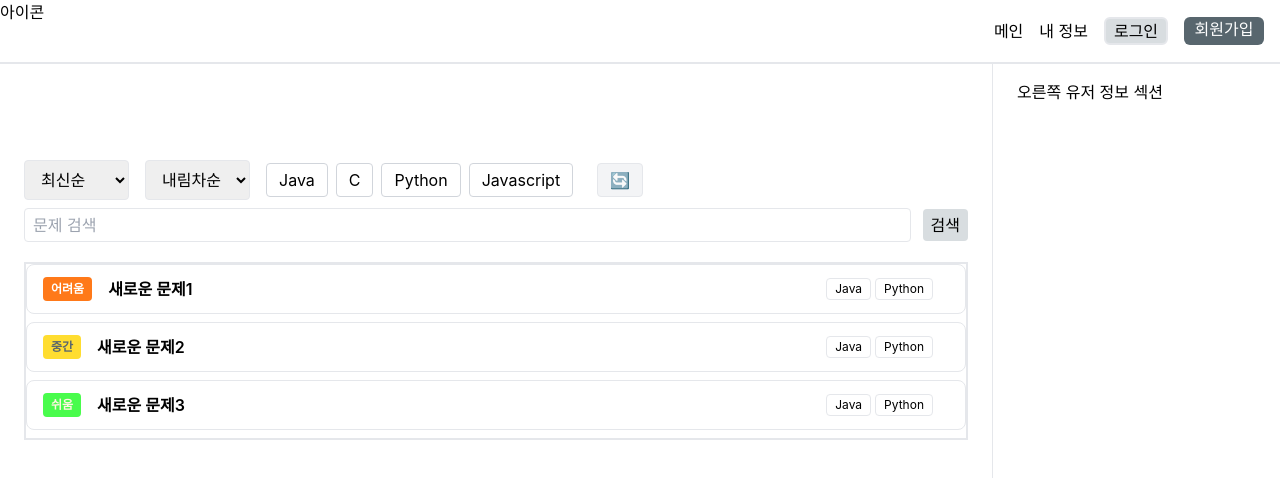
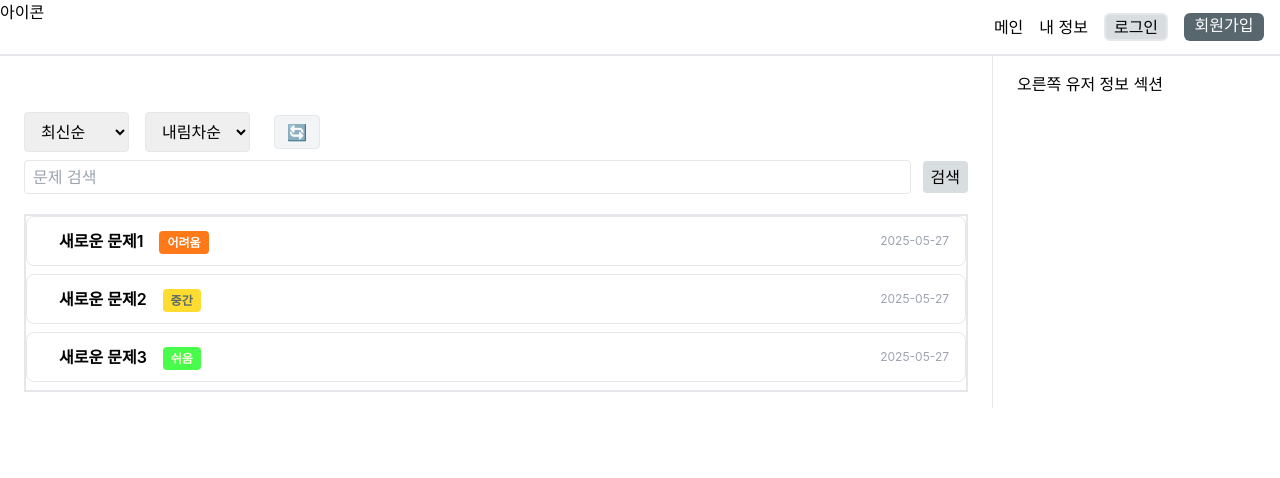
Before and after one commit to COMFORTO-O/SKShieldus_Rookies_team7, a React (Vite) app in the folder FrontEnd/sk-7-front-app/: page / in a window 1280 px wide. Shown: the top 478 px of the page. Built offline with nearby package versions, Linux system fonts and the light colour scheme.

Commit message:
중간 머지

```diff
--- a/FrontEnd/sk-7-front-app/package.json
+++ b/FrontEnd/sk-7-front-app/package.json
@@ -30,6 +30,7 @@
         "eslint-plugin-react-hooks": "^5.2.0",
         "eslint-plugin-react-refresh": "^0.4.19",
         "globals": "^16.0.0",
+        "nodemon": "^3.1.10",
         "postcss": "^8.5.3",
         "tailwindcss": "^3.4.17",
         "vite": "^6.3.5"
--- a/FrontEnd/sk-7-front-app/src/App.jsx
+++ b/FrontEnd/sk-7-front-app/src/App.jsx
@@ -12,10 +12,10 @@ import Navbar from "./components/molecules/Navbar";
 function App() {
     return (
         <div className="h-screen flex flex-col">
-            <header className="flex-none">
+            <header className="flex-none sticky top-0 z-50">
                 <Navbar />
             </header>
-            <main className="flex-1 overflow-hidden bg-black">
+            <main className="flex-auto min-h-0 overflow-auto">
                 <Routes>
                     <Route path="/" element={<MainPage />} />
                     <Route path="/login" element={<LoginPage />} />
--- /dev/null
+++ b/FrontEnd/sk-7-front-app/src/api/getProblems.js
@@ -0,0 +1,7 @@
+import axios from 'axios';
+
+export const getProblems = async () => {
+    try {
+        const response = await axios.get()
+    }
+}
--- a/FrontEnd/sk-7-front-app/src/components/atoms/CategoryBar.jsx
+++ b/FrontEnd/sk-7-front-app/src/components/atoms/CategoryBar.jsx
@@ -1,8 +1,8 @@
 import { useCallback, useState } from "react";
 import useCategoryStore from "../../store/useCategoryStore";
 
-// 정렬, 카테고리, 푼 문제 제외 체크박스 등
-const languages = ["Java", "C", "Python", "Javascript"];
+// // 정렬, 카테고리, 푼 문제 제외 체크박스 등
+// const languages = ["Java", "C", "Python", "Javascript"];
 
 const sortOptions = [
     { label: "최신순", value: "recent" },
@@ -19,9 +19,7 @@ const CategoryBar = ({ onRefresh, onSearch }) => {
     // 상태
     const {
         sort,
-        selectedLanguages,
         setSort,
-        setSelectedLanguages,
         order = "desc",
         setOrder,
     } = useCategoryStore();
@@ -46,19 +44,19 @@ const CategoryBar = ({ onRefresh, onSearch }) => {
         [setOrder]
     );
 
-    // 언어 선택
-    const handleLangToggle = useCallback(
-        (lang) => {
-            let next;
-            if (selectedLanguages.includes(lang)) {
-                next = selectedLanguages.filter((l) => l !== lang);
-            } else {
-                next = [...selectedLanguages, lang];
-            }
-            setSelectedLanguages(next);
-        },
-        [selectedLanguages, setSelectedLanguages]
-    );
+    // // 언어 선택
+    // const handleLangToggle = useCallback(
+    //     (lang) => {
+    //         let next;
+    //         if (selectedLanguages.includes(lang)) {
+    //             next = selectedLanguages.filter((l) => l !== lang);
+    //         } else {
+    //             next = [...selectedLanguages, lang];
+    //         }
+    //         setSelectedLanguages(next);
+    //     },
+    //     [selectedLanguages, setSelectedLanguages]
+    // );
 
     // 새로고침 버튼 클릭
     const handleRefresh = () => {
@@ -102,7 +100,7 @@ const CategoryBar = ({ onRefresh, onSearch }) => {
                 </select>
 
                 {/* 언어 선택 박스 */}
-                <div className="flex gap-2 flex-wrap">
+                {/* <div className="flex gap-2 flex-wrap">
                     {languages.map((lang) => (
                         <button
                             key={lang}
@@ -117,7 +115,7 @@ const CategoryBar = ({ onRefresh, onSearch }) => {
                             {lang}
                         </button>
                     ))}
-                </div>
+                </div> */}
 
                 {/* 새로고침 버튼 */}
                 <button
--- a/FrontEnd/sk-7-front-app/src/components/atoms/ProblemItem.jsx
+++ b/FrontEnd/sk-7-front-app/src/components/atoms/ProblemItem.jsx
@@ -6,31 +6,26 @@ const levelColor = {
     쉬움: "bg-levelColor-easy text-vanila",
 };
 
-const ProblemItem = ({
-    level,
-    title,
-    p_id,
-    languages = [],
-    createdAt,
-    onClick,
-}) => {
+const ProblemItem = ({ level, title, p_id, createdAt, onClick }) => {
     return (
         <div
             className="flex items-center justify-between border rounded-lg px-4 py-3 mb-2 cursor-pointer hover:bg-secondary transition"
             onClick={() => onClick && onClick(p_id)}
         >
+            <div className="flex-1">
+                {/* 제목 */}
+                <span className=" ml-4 font-semibold">{title}</span>
                 {/* 난이도 */}
                 <span
-                className={`px-2 py-1 rounded text-xs font-bold  ${
+                    className={`ml-4 px-2 py-1 rounded text-xs font-bold  ${
                         levelColor[level] || "bg-gray-300"
                     }`}
                 >
                     {level}
                 </span>
-            {/* 제목 */}
-            <span className="flex-1 ml-4 font-semibold">{title}</span>
+            </div>
             {/* 사용 가능 언어 */}
-            <div className="flex gap-1 mr-4">
+            {/* <div className="flex gap-1 mr-4">
                 {languages.map((lang) => (
                     <span
                         key={lang}
@@ -39,9 +34,10 @@ const ProblemItem = ({
                         {lang}
                     </span>
                 ))}
-            </div>
+            </div> */}
             {/* 등록 시간 */}
             <span className="text-xs text-gray-400">{createdAt}</span>
+            {/* 정답률 */}
         </div>
     );
 };
--- a/FrontEnd/sk-7-front-app/src/components/molecules/MainContents.jsx
+++ b/FrontEnd/sk-7-front-app/src/components/molecules/MainContents.jsx
@@ -17,25 +17,26 @@ export default function MainContents() {
     }, [sort, selectedLanguages]);
 
     return (
-        <div className="h-full">
-            <div className="h-auto mt-20">
+        <div>
+            <div className="mt-10">
                 <CategoryBar />
             </div>
             <div className="border-solid border-2 mt-5">
+                {/* 문제 리스트 가져오기 */}
                 <ProblemItem
                     title={"새로운 문제1"}
                     level={"어려움"}
-                    languages={["Java", "Python"]}
+                    createdAt={"2025-05-27"}
                 />
                 <ProblemItem
                     title={"새로운 문제2"}
                     level={"중간"}
-                    languages={["Java", "Python"]}
+                    createdAt={"2025-05-27"}
                 />
                 <ProblemItem
                     title={"새로운 문제3"}
                     level={"쉬움"}
-                    languages={["Java", "Python"]}
+                    createdAt={"2025-05-27"}
                 />
             </div>
         </div>
--- a/FrontEnd/sk-7-front-app/src/components/molecules/Navbar.jsx
+++ b/FrontEnd/sk-7-front-app/src/components/molecules/Navbar.jsx
@@ -1,8 +1,10 @@
 import { Link } from "react-router-dom";
 
 const Navbar = () => {
+    // 로그인 유무 ( 로컬 스토리지, 쿠키 )
+
     return (
-        <div className="h-16 flex justify-between border-b-2">
+        <div className="h-14 flex justify-between border-b-2">
             {/* 아이콘 */}
             <p>아이콘</p>
             {/* 네비게이션 바 */}
--- a/FrontEnd/sk-7-front-app/src/pages/LoginPage.jsx
+++ b/FrontEnd/sk-7-front-app/src/pages/LoginPage.jsx
@@ -6,9 +6,9 @@ function LoginPage() {
     return (
         <>
             {/* 전체 레이아웃 */}
-            <div className="grid grid-cols-1 xl:grid-cols-[40%_1fr] h-screen overflow-y-auto">
+            <div className="grid grid-cols-1 xl:grid-cols-[40%_1fr] overflow-y-auto">
                 {/* 왼쪽 컨테이너 */}
-                <div className="hidden xl:flex flex-col h-screen">
+                <div className="hidden xl:flex flex-col">
                     {/* 섹션 */}
                     <div className="h-full bg-primary text-white font-bold text-6xl">
                         {/* 텍스트 배치 */}
--- a/FrontEnd/sk-7-front-app/src/pages/MainPage.jsx
+++ b/FrontEnd/sk-7-front-app/src/pages/MainPage.jsx
@@ -1,13 +1,13 @@
 import MainContents from "../components/molecules/MainContents";
 
 // 컨테이너 스타일
-const containerClass = "bg-base-100 h-full flex flex-col md:flex-row min-h-0";
+const containerClass = "bg-base-100 flex flex-col md:flex-row min-h-0";
 // 컨텐츠 섹션 스타일
 const mainContentClass = "flex-1 order-2 md:order-1 px-6 py-4";
 // 유저 정보 섹션 스타일
 const rightSideContentClass =
     "w-full md:w-72 border-t md:border-t-0 md:border-l bg-base-100 px-6 py-4 \
- flex-shrink-0 order-1 md:order-2";
+ flex-shrink-0 order-1 md:order-2 md:overflow-y-auto";
 
 function MainPage() {
     return (
--- a/FrontEnd/sk-7-front-app/src/store/useCategoryStore.js
+++ b/FrontEnd/sk-7-front-app/src/store/useCategoryStore.js
@@ -2,9 +2,9 @@ import { create } from "zustand";
 
 const useCategoryStore = create((set) => ({
     sort: "recent",
-    selectedLanguages: [],
+    // selectedLanguages: [],
     setSort: (sort) => set({ sort }),
-    setSelectedLanguages: (langs) => set({ selectedLanguages: langs }),
+    // setSelectedLanguages: (langs) => set({ selectedLanguages: langs }),
 }));
 
 export default useCategoryStore;
```
Also changed, not shown: 2 other files (tests, documents, lock files or other folders). Lines whose indentation alone changed are shown as unchanged.
